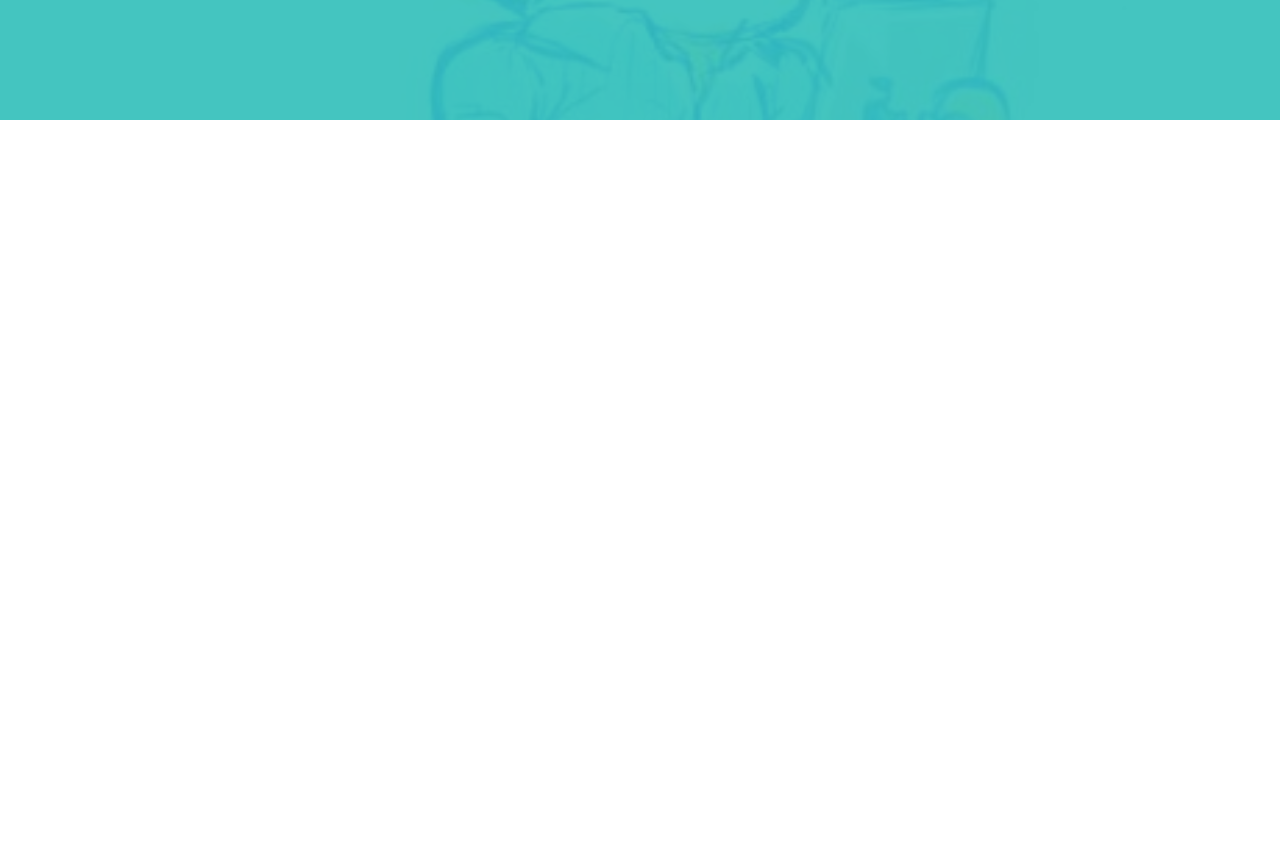
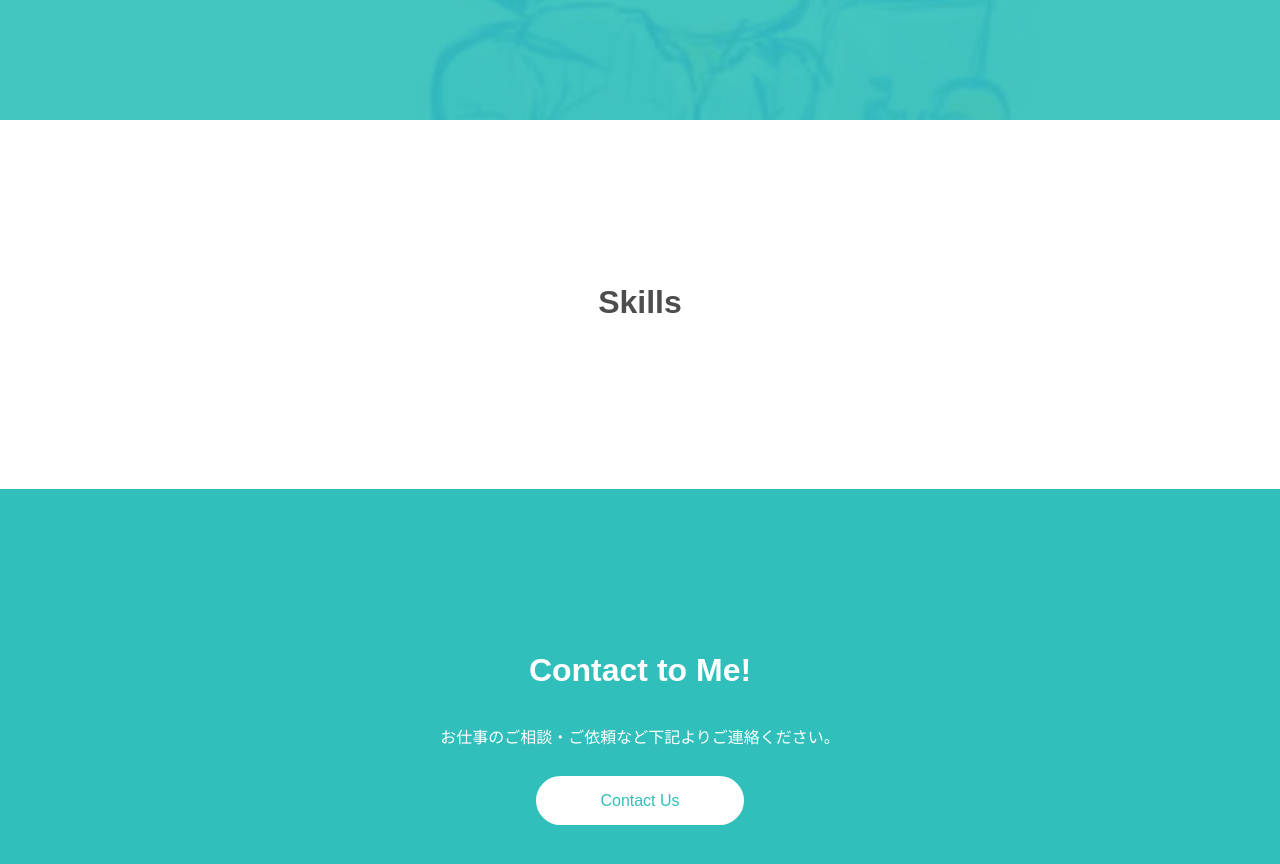
Before and after one commit to House-lovers7/react-portfolio-site, a React (Create React App) app: page / in a window 1280 px wide. Shown: the part 680-1544 px from the top of the page. Before the commit the page ends 800 px from the top, so only its background shows below. Built offline with nearby package versions, Linux system fonts and the light colour scheme.

Commit message:
Skillとお問合せフォーム作成

```diff
--- a/src/App.css
+++ b/src/App.css
@@ -102,3 +102,52 @@
 .icon-link {
   position: relative;
 }
+
+#skills {
+  padding: 128px 0;
+  clear: both;
+}
+
+.heading {
+ margin-bottom: 32px;
+ text-align: center;
+}
+
+.skills-container {
+ display: flex;
+ flex-wrap: wrap;
+ text-align: center;
+}
+
+#contact {
+  padding: 128px 0;
+  clear: both;
+}
+
+.contact {
+ background: #30BFBA;
+}
+
+.contact-contents {
+ color: white;
+ text-align: center;
+}
+
+.description {
+ font-size: 16px;
+}
+
+.btn {
+ font-family: "Space Mono", Arial, serif;
+ font-size: 16px;
+ border: none !important;
+ border-radius: 30px;
+ padding: 16px 64px;
+ text-decoration: none;
+}
+
+#contact .btn {
+ height: 54px;
+ background: #fff;
+ color: #30BFBA;
+}
--- a/src/App.js
+++ b/src/App.js
@@ -1,9 +1,15 @@
 import './App.css';
 import { Header } from './components/Header';
+import { Skills } from './components/Skills';
+import { Contact } from './components/Contact';
 
 function App() {
   return (
-    <Header />
+    <>
+      <Header />
+      <Skills />
+      <Contact />
+    </>
   );
 }
 
--- a/src/components/Contact.jsx
+++ b/src/components/Contact.jsx
@@ -0,0 +1,13 @@
+export const Contact = () => {
+  return (
+    <div id="contact" className="contact">
+      <div className="container">
+        <div className="contact-contents">
+          <h2>Contact to Me!</h2>
+          <p className="description">お仕事のご相談・ご依頼など下記よりご連絡ください。</p>
+          <a href="https://twitter.com/" className="btn">Contact Us</a>
+        </div>
+      </div>
+    </div>
+  );
+};
--- a/src/components/Skills.jsx
+++ b/src/components/Skills.jsx
@@ -0,0 +1,13 @@
+export const Skills = () => {
+  return (
+    <div id="skills">
+      <div className="container">
+        <div className="heading">
+          <h2>Skills</h2>
+        </div>
+        <div className="skills-container">
+        </div>
+      </div>
+    </div>
+  );
+};
```
